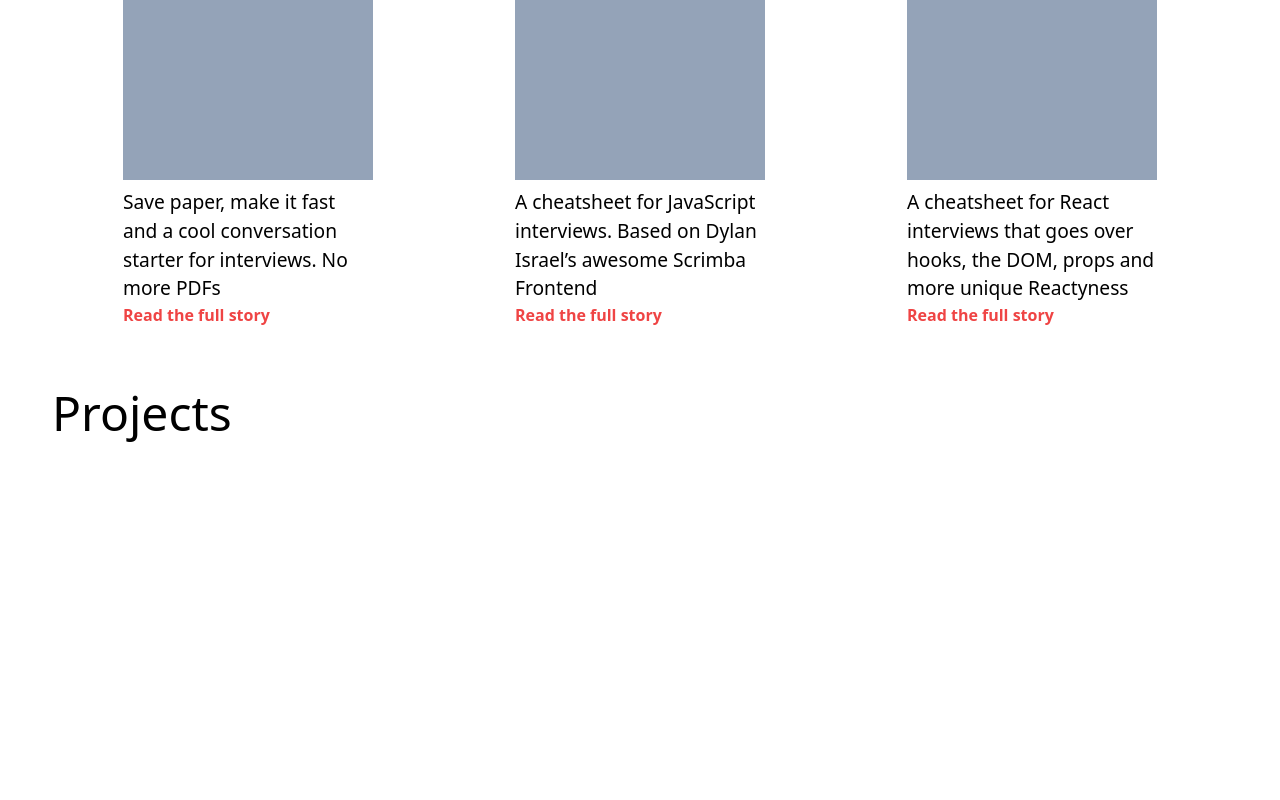
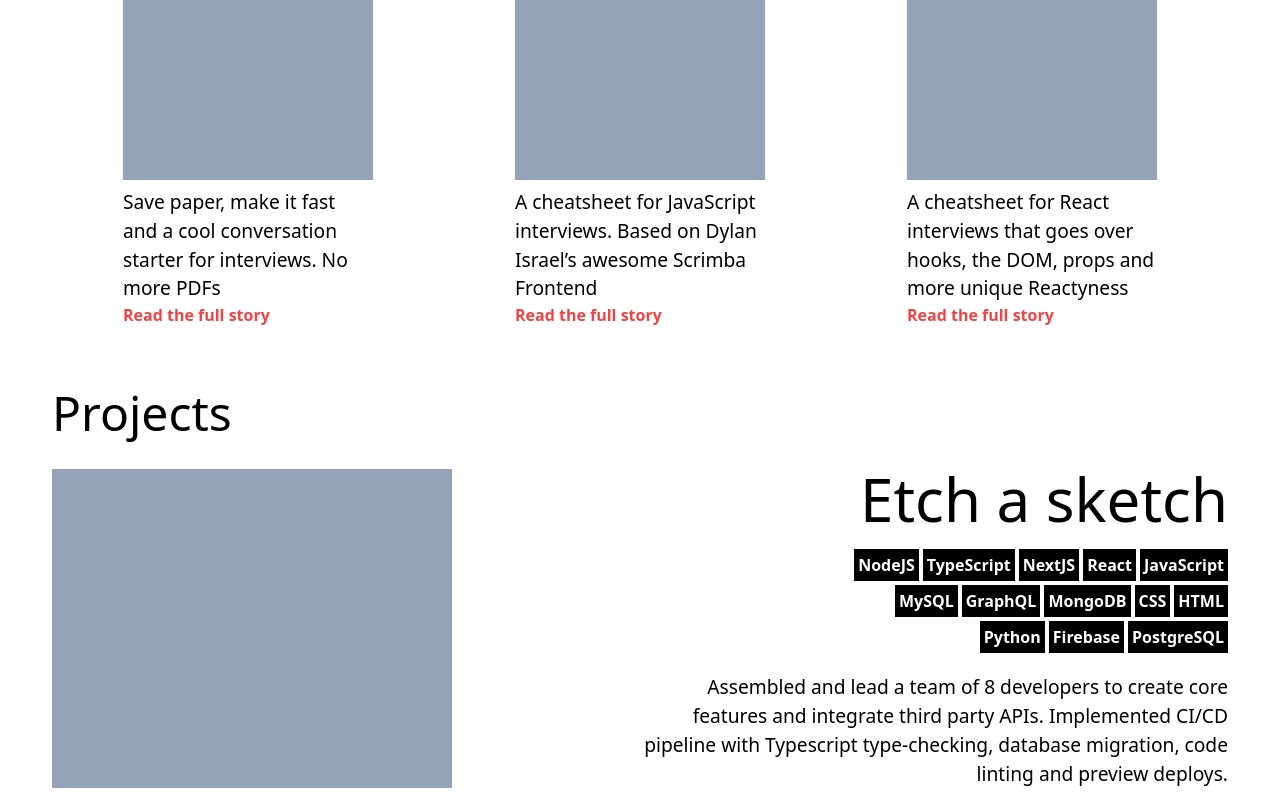
Before and after one commit to Inquisitive-Rishi/portfolio_website_V2, a React (Vite) app in the folder portfolio_website/: page / in a window 1280 px wide. Shown: the part 1570-2370 px from the top of the page. Before the commit the page ends 2051 px from the top, so only its background shows below. Built offline with nearby package versions, Linux system fonts and the light colour scheme.

Commit message:
set up project section structure

```diff
--- a/portfolio_website/src/components/Project.jsx
+++ b/portfolio_website/src/components/Project.jsx
@@ -0,0 +1,19 @@
+import * as data from '../data'
+import Skilltab from './Skilltab';
+import ParagraphNormal from './paragraphs/ParagraphNormal';
+import ProjectTitle from "./paragraphs/ProjectTitle";
+
+export default function Project() {
+  return (
+    <div className="flex justify-between">
+        <div className="min-h-[300px] w-[400px] bg-slate-400"></div>
+        <div className='max-w-[50%]'>
+            <ProjectTitle title="Etch a sketch"/>
+            <div className="flex flex-row-reverse flex-wrap ml-auto my-5 max-w-[70%] gap-1 max-[790px]:justify-center max-[790px]:mx-auto">
+            {data.skills.map(skill => <Skilltab key={skill} text={skill}/>)}
+            </div>
+            <ParagraphNormal style="text-pretty text-right" text= "Assembled and lead a team of 8 developers to create core features and integrate third party APIs. Implemented CI/CD pipeline with Typescript type-checking, database migration, code linting and preview deploys." />
+        </div>
+    </div>
+  )
+}
--- a/portfolio_website/src/components/ProjectSection.jsx
+++ b/portfolio_website/src/components/ProjectSection.jsx
@@ -1,11 +1,12 @@
 import SectionTitle from '../components/paragraphs/SectionTitle'
+import Project from './Project'
 
 
 export default function ProjectSection() {
   return (
     <div>
         <SectionTitle text="Projects"/>
-
+        <Project/>
     </div>
 )
 }
--- /dev/null
+++ b/portfolio_website/src/components/paragraphs/ProjectTitle.jsx
@@ -0,0 +1,6 @@
+
+export default function ProjectTitle({title}) {
+  return (
+    <p className="text-6xl mb-3 text-right">{title}</p>
+  )
+}
--- a/portfolio_website/src/data.js
+++ b/portfolio_website/src/data.js
@@ -10,4 +10,5 @@ const featuredSection = [
 const skills = ['JavaScript','React','NextJS','TypeScript','NodeJS','HTML','CSS','MongoDB','GraphQL','MySQL','PostgreSQL','Firebase','Python']
 
 
+
 export {btns, heroTxt, featuredSection, skills};
```
